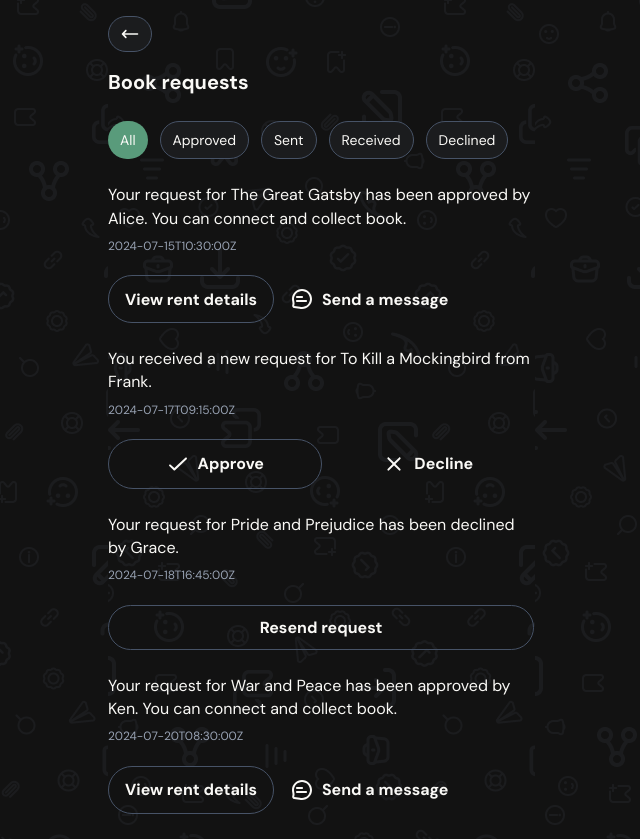
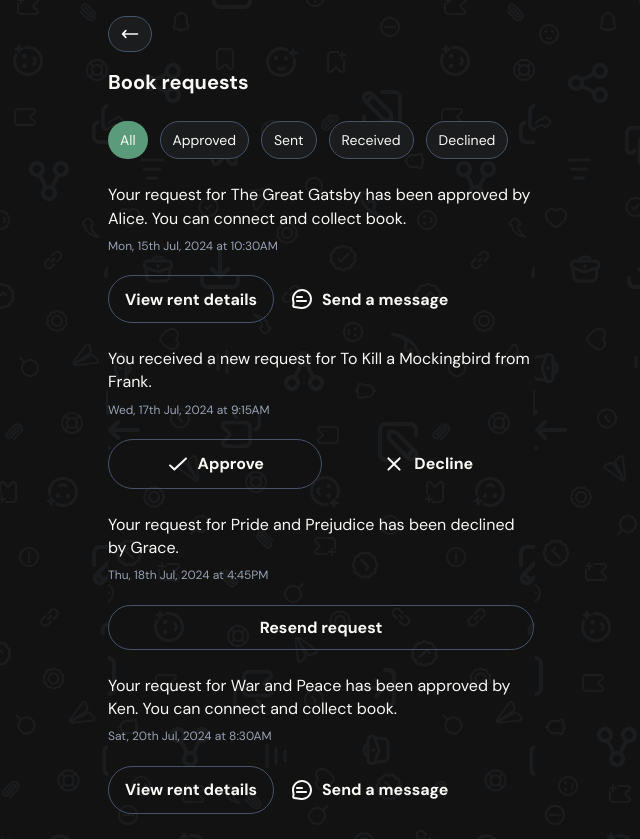
Before and after one commit to Parallax18/bookklub-frontend, a Next.js app: page /book-requests in a window 1280 px wide. Shown: the whole page, without its empty margins (319-959 px from the left). Built offline with nearby package versions, Linux system fonts and the light colour scheme.

Commit message:
fix: request time and date format

```diff
--- a/src/components/BookRequests/BookReqauestItem.tsx
+++ b/src/components/BookRequests/BookReqauestItem.tsx
@@ -3,6 +3,7 @@ import React from "react";
 import ChatIcon from "../icons/ChatIcon";
 import CloseIcon from "../icons/CloseIcon";
 import CheckMark from "../icons/CheckMark";
+import { formatDate } from "@/utils/formatDate";
 
 const ApprovedRequestActions = () => {
   return (
@@ -126,7 +127,7 @@ const BookRequestItem = (props: BookRequestItemProps) => {
         {getContent({ bookName, ownerName, senderName })[type].body}
       </Text>
       <Text color={"grey.400"} fontSize={"0.75rem"} lineHeight={"1.0875rem"}>
-        {timeAndDate}
+        {formatDate(new Date(timeAndDate))}
       </Text>
       <>{getContent({ bookName, ownerName, senderName })[type].actions()}</>
     </Stack>
--- /dev/null
+++ b/src/utils/formatDate.ts
@@ -0,0 +1,6 @@
+import { format, formatRelative, parseISO } from "date-fns";
+import { enGB } from "date-fns/locale";
+
+export function formatDate(date: Date): string {
+  return format(date, "EEE, d'th' MMM, yyyy 'at' h:mma", { locale: enGB });
+}
```
